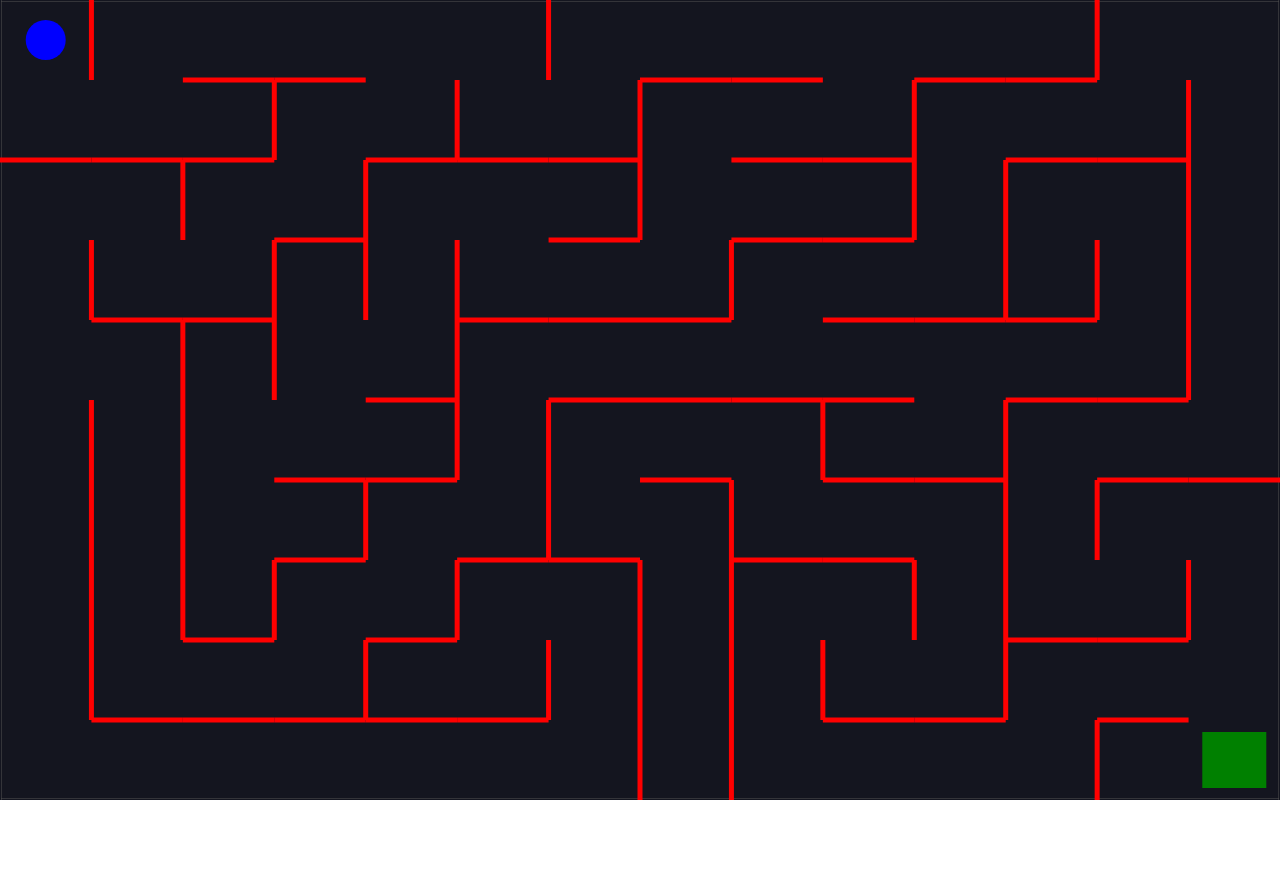
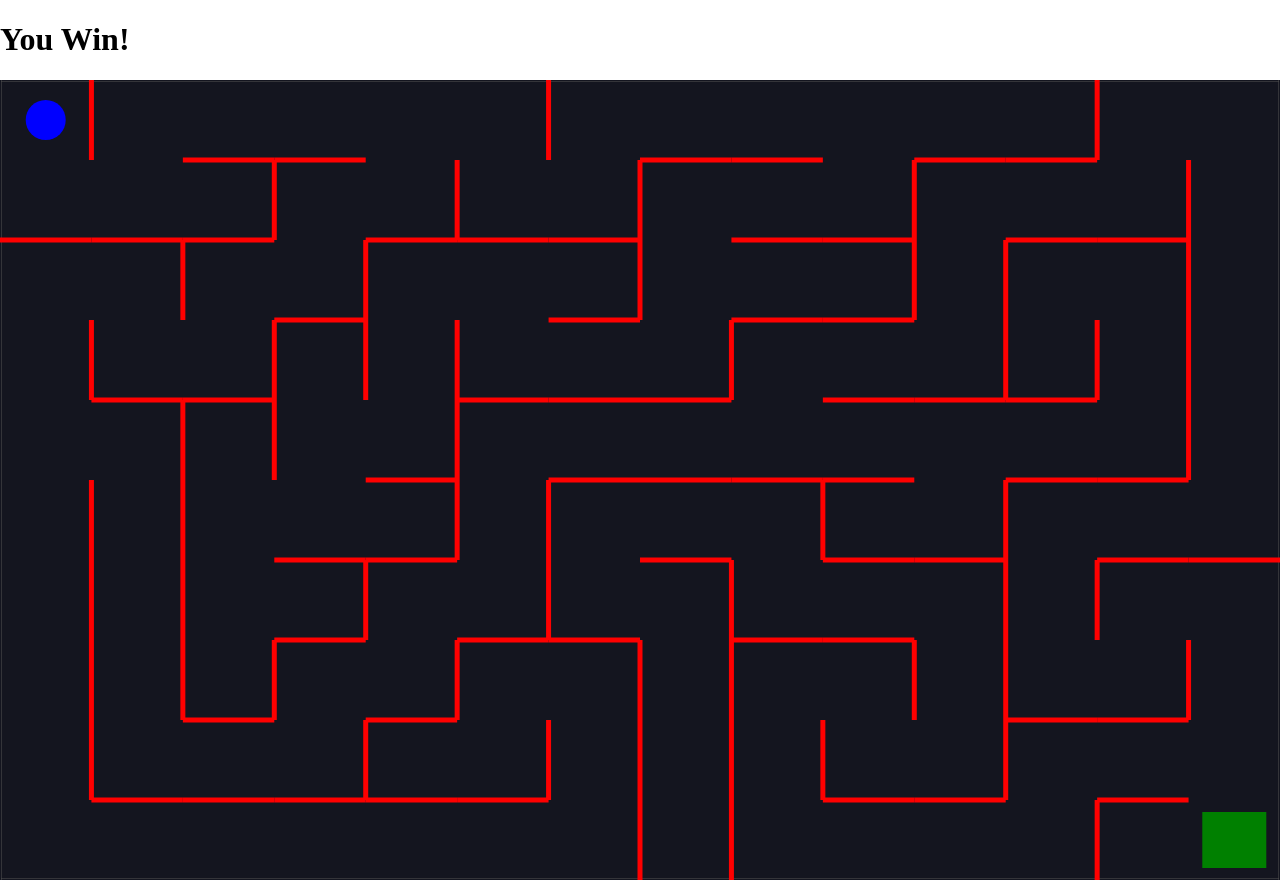
Before and after one commit to Henry-Bernardin/maze-app, a plain HTML site: page index.html in a window 1280 px wide. Before the commit the page ends 804 px from the top, so only its background shows below. Drawn offline with nearby package versions, Linux system fonts and the light colour scheme; animation ran at ten frames a second.

Commit message:
h1 created

```diff
--- a/index.html
+++ b/index.html
@@ -13,7 +13,7 @@
 </head>
 <body>
     <div class="winner hidden">
-
+        <h1>You Win!</h1>
     </div>
     <script src="/index.js"></script>
 </body>
```
